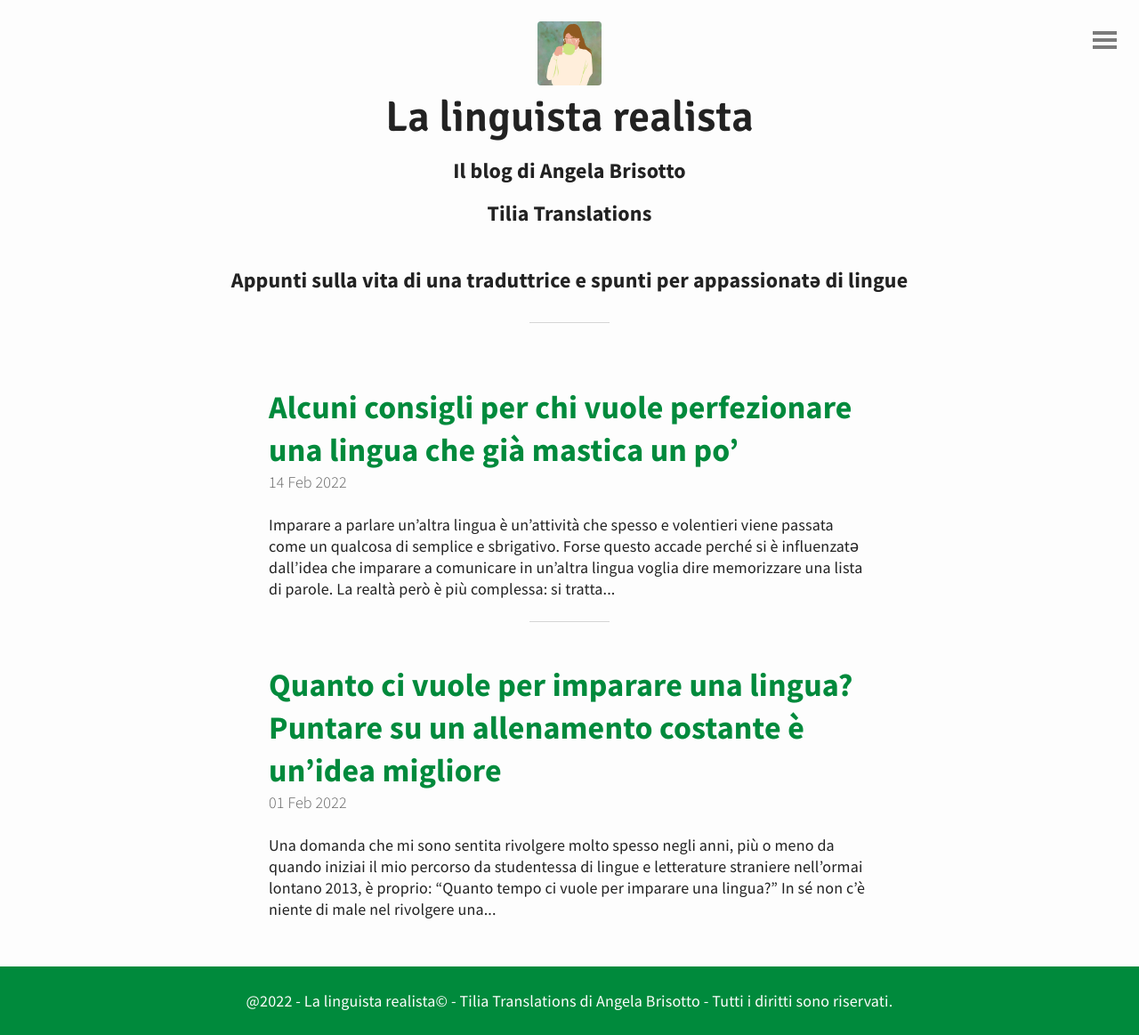
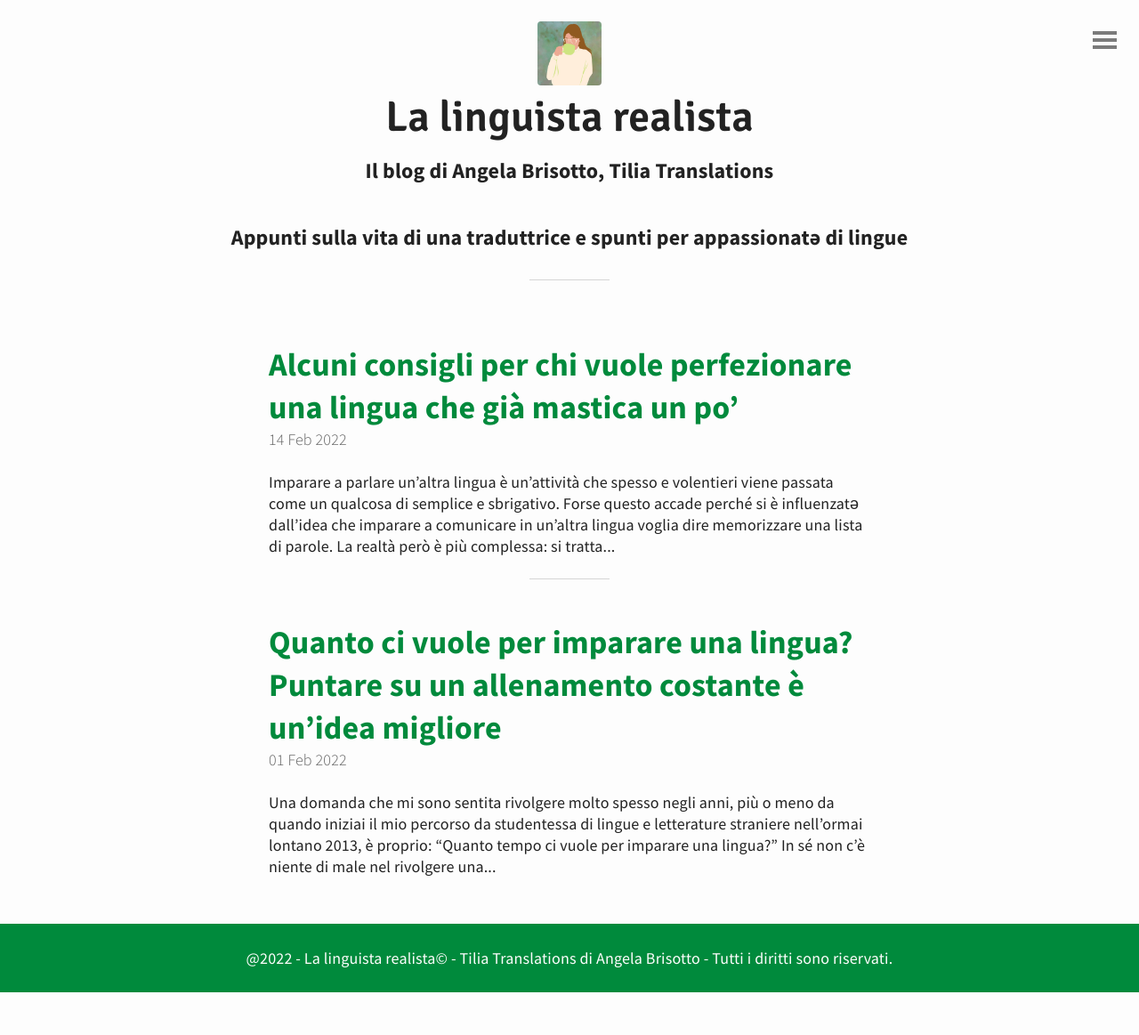
Before and after one commit to angelatiliatranslations/blog, a Jekyll site: the page built from index.html, in a window 1280 px wide. Shown: the whole page at 89% size. Built offline with Jekyll 4.4.1, drawn with Linux system fonts in a browser that asks for light colours; the list of posts is cut into pages by our own code; after the commit the page ends 1115 px from its top, so only the background shows below that.

```diff
--- a/_includes/header.html
+++ b/_includes/header.html
@@ -2,8 +2,7 @@
 	<a href="{{ site.baseurl }}">
 		<img src="{{ "/img/blogtilia2022.png" | prepend: site.baseurl | replace: '//', '/' }}" alt="Emerald Logo">
 	  <h1>La linguista realista</h1>
-		<h3>Il blog di Angela Brisotto</h3>
-		<h4>Tilia Translations</h4>
+		<h3>Il blog di Angela Brisotto, Tilia Translations</h3>
 		<br>
 		<h5>Appunti sulla vita di una traduttrice e spunti per appassionatə di lingue</h5>
 	</a>
```
